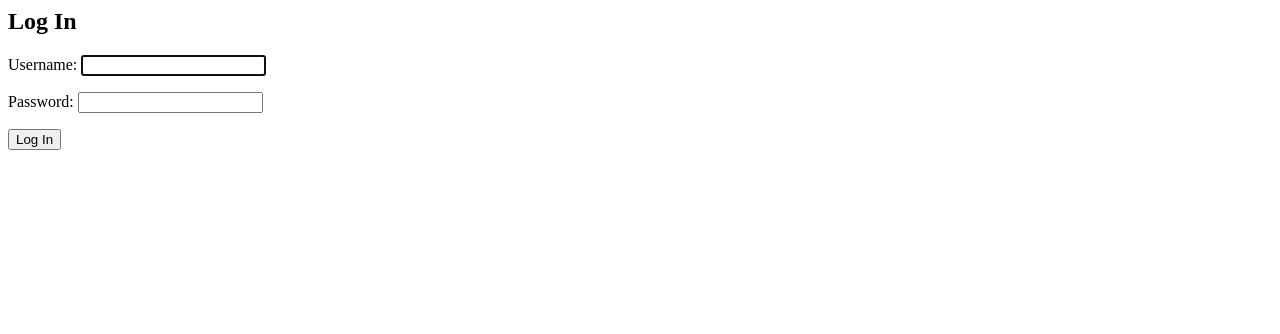
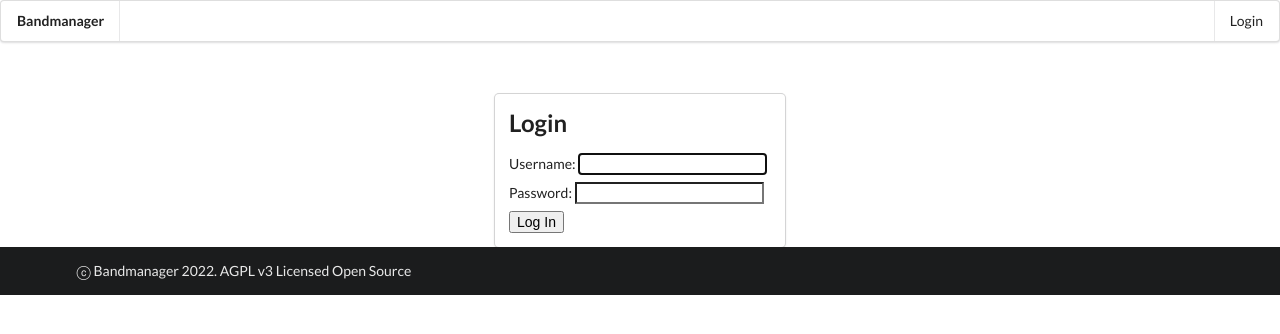
Before and after one commit to pacharanero/bandmanager, a Django app: page /accounts/login/ in a window 1280 px wide. Shown: the top 334 px of the page. Run offline with Django 4.2, Linux system fonts and the light colour scheme; some libraries are stand-ins or nearby versions.

Commit message:
adds logout page/improves login page

```diff
--- a/bandmanager/settings.py
+++ b/bandmanager/settings.py
@@ -129,3 +129,4 @@ STATIC_URL = 'static/'
 
 DEFAULT_AUTO_FIELD = 'django.db.models.BigAutoField'
 LOGIN_REDIRECT_URL = "/"
+LOGOUT_REDIRECT_URL = "/"
--- a/templates/base.html
+++ b/templates/base.html
@@ -20,11 +20,16 @@
     <!-- Main navigation -->
     <div class="ui menu">
       <div class="header item">Bandmanager</div>
-      <a class="active item" href={% url 'setlist-list' %}>Setlists</a>
-      <a class="item">Gigs</a>
-      <a class="item" href={% url 'song-list' %}>Repertoire</a>
       <div class="right menu">
-        <a class="item" href={% url 'admin:index' %}>Band Login</a>
+        {% if user.is_authenticated %}
+            <a class="active item" href={% url 'setlist-list' %}>Setlists</a>
+            <a class="item">Gigs</a>
+            <a class="item" href={% url 'song-list' %}>Repertoire</a>
+            <a class="item">{{ user.username }}</a>
+            <p><a href="{% url 'logout' %}">Log Out</a></p>
+        {% else %}
+            <a class="item" href="{% url 'login' %}">Login</a>
+        {% endif %}
       </div>
     </div>
 
--- a/templates/registration/login.html
+++ b/templates/registration/login.html
@@ -1,6 +1,14 @@
-<h2>Log In</h2>
-<form method="post">
-  {% csrf_token %}
-  {{ form.as_p }}
-  <button type="submit">Log In</button>
-</form>
+{% extends "base.html" %}
+
+{% block content %}
+<div class="ui centered card">
+  <div class="content">
+    <h2>Login</h2>
+      <form method="post">
+        {% csrf_token %}
+        {{ form.as_p }}
+        <button type="submit">Log In</button>
+      </form>
+  </div>
+</div>
+{% endblock content %}
```
